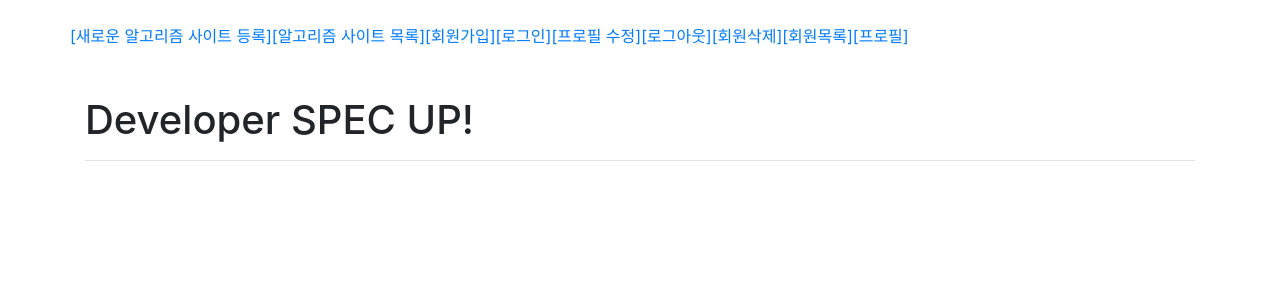
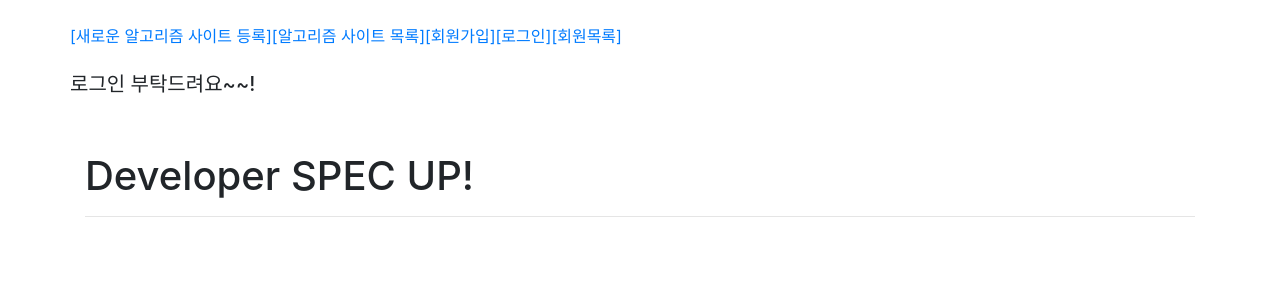
Before and after one commit to fksk94/dev-specup, a Django app: page /accounts/index/ in a window 1280 px wide. Shown: the top 300 px of the page. Run offline with Django 3.2, Linux system fonts and the light colour scheme; some libraries are stand-ins or nearby versions.

Commit message:
final version

```diff
--- a/specup/templates/base.html
+++ b/specup/templates/base.html
@@ -13,19 +13,31 @@
 <div class="row">
   <a href="{% url 'argorithms:create' %}">[새로운 알고리즘 사이트 등록]</a>
   <a href="{% url 'argorithms:index' %}">[알고리즘 사이트 목록]</a>
-  <a href="{% url 'accounts:signup' %}">[회원가입]</a>
-  <a href="{% url 'accounts:login' %}">[로그인]</a>
+  {% if user.is_authenticated %}
   <a href="{% url 'accounts:update' %}">[프로필 수정]</a>
   <form action="{% url 'accounts:logout' %}" method="post">
     {% csrf_token %}
     <a href='#' onclick='this.parentNode.submit(); return false;'>[로그아웃]</a>
   </form>
-  <form action="{% url 'accounts:delete' %}" method="post">
+  <a href="{% url 'accounts:profile' user %}">[프로필]</a>
+  {% else %}
+    <a href="{% url 'accounts:signup' %}">[회원가입]</a>
+    <a href="{% url 'accounts:login' %}">[로그인]</a>
+  {% endif %}
+  {% comment %} <form action="{% url 'accounts:delete' %}" method="post">
     {% csrf_token %}
     <a href='#' onclick='this.parentNode.submit(); return false;'>[회원삭제]</a>
-  </form>
+  </form> {% endcomment %}
+
   <a href="{% url 'accounts:index' %}">[회원목록]</a>
-  <a href="{% url 'accounts:profile' user %}">[프로필]</a>
+</div>
+<br>
+<div class="row">
+  {% if user.is_authenticated %}
+    <h5>{{user}}님 반갑습니다.</h5>
+  {% else %}
+    <h5>로그인 부탁드려요~~!</h5>
+  {% endif %}
 </div>
 <br>
 <br>
```
Also changed, not shown: README.md.
